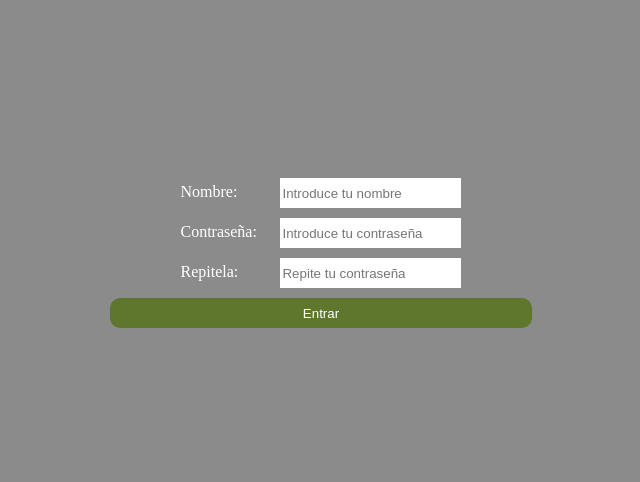
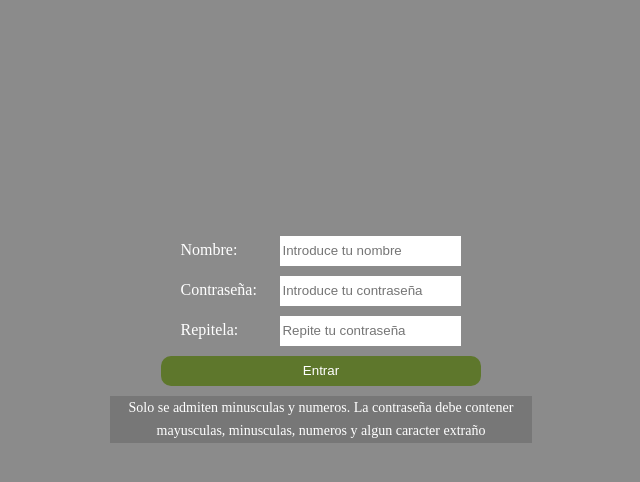
Before and after one commit to RedSalazar/DAW, a plain HTML site: page Tarea4/ejer4_validacion/index.html in a window 1280 px wide. Both pictures are taken after a click on the button "Entrar". Shown: the whole page, without its empty margins (319-959 px from the left). Drawn offline with Linux system fonts and the light colour scheme.

Commit message:
ejer4 validacion

```diff
--- a/Tarea4/ejer4_validacion/index.html
+++ b/Tarea4/ejer4_validacion/index.html
@@ -28,6 +28,10 @@
             <button class="btn" id="#btnSign"> Entrar </button>
         </div>
 
+        <div class="element">
+            <p class="answer"></p>
+        </div>
+
     </div>
 
 
--- a/Tarea4/ejer4_validacion/index.js
+++ b/Tarea4/ejer4_validacion/index.js
@@ -1,6 +1,8 @@
 /*
-Queremos realizar una aplicación web que pida al usuario un nombre y una contraseña. Pediremos ambos datos con cuadros de entrada de texto (aunque no sea el mejor método).
-Suponemos que el usuario está introduciendo esta información para darse de alta en algún servicio. La contraseña será visible ( no es ideal, lógicamente, pero estamos aún empezando a trabajar en JS) por lo que no pediremos repetirla.
+Queremos realizar una aplicación web que pida al usuario un nombre y una contraseña.
+Pediremos ambos datos con cuadros de entrada de texto (aunque no sea el mejor método).
+Suponemos que el usuario está introduciendo esta información para darse de alta en algún servicio.
+La contraseña será visible ( no es ideal, lógicamente, pero estamos aún empezando a trabajar en JS) por lo que no pediremos repetirla.
 El nombre de usuario solo puede estar formado por letras minúsculas y números, de otro modo, indicaremos el error y pediremos de nuevo el nombre.
 Lo que validaremos de la contraseña es que al menos tenga un elemento de los siguientes:
 Una letra mayúscula
@@ -8,10 +10,68 @@ Una letra minúscula
 Un número
 Un carácter que no sea ni letra ni número
 Aunque sería fácil de resolver esta práctica con expresiones regulares, lo haremos sin ellas como oportunidad para practicar con strings.
-Si la contraseña no cumple lo indicado en el punto anterior, pediremos al usuario que la indique de nuevo. Cuando lo cumpla, indicaremos con un mensaje que se ha almacenado correctamente la información
+Si la contraseña no cumple lo indicado en el punto anterior, pediremos al usuario que la indique de nuevo.
+ Cuando lo cumpla, indicaremos con un mensaje que se ha almacenado correctamente la información
 Ante cualquier cancelación en los cuadros, la aplicación termina. Lo indicaremos con un mensaje.
 */
 
-const name = document.querySelector('#name');
-const password = document.querySelector('#password');
-const passwordRepeat = document.querySelector('#password_repeat');
+const nameDOM = document.querySelector('#name');
+const passwordDOM = document.querySelector('#password');
+const passwordRepeatDOM = document.querySelector('#password_repeat');
+const button = document.querySelector('.btn');
+const answerDOM = document.querySelector('.answer');
+
+const correctName = () => {
+    const name = nameDOM.value;
+    console.log(name.charCodeAt(0));
+    let correct = true;
+    if(name.length === 0){
+        return false;
+    }
+
+    for (let i = 0; i < name.length; i++) {
+        if(!(name.charCodeAt(i) > 47 && name.charCodeAt(i) < 58 || name.charCodeAt(i) > 96 && name.charCodeAt(i) < 123)) correct = false;
+    }
+    return correct;
+}
+
+const correctPassword = () => {
+    const password = passwordDOM.value;
+    const passwordRepeat = passwordRepeatDOM.value;
+    let isUpperCase = false;
+    let isDownCase = false;
+    let isRare = false;
+    let isNumber = false;
+    let correct = false;
+
+    for (let i = 0; i < password.length; i++) {
+
+        if(password.charCodeAt(i) > 47 && password.charCodeAt(i) < 58) isNumber = true;
+
+        if(password.charCodeAt(i) > 96 && password.charCodeAt(i) < 123) isDownCase = true;
+
+        if(password.charCodeAt(i) > 64 && password.charCodeAt(i) < 91) isUpperCase = true;
+
+        if(password.charCodeAt(i) > 64 && password.charCodeAt(i) < 91 || password.charCodeAt(i) > 64 && password.charCodeAt(i) < 91) isRare = true;
+
+    }
+    if(isDownCase && isUpperCase && isRare && isNumber) correct = true;
+
+    if(password === passwordRepeat) console.log("verdad")
+
+    return correct;
+}
+
+button.addEventListener('click', () => {
+    answerDOM.innerHTML = "";
+    const isCorrectName = correctName();
+    const answerName = isCorrectName ? answerDOM.innerHTML += 'Nombre correcto.\n' : answerDOM.innerHTML += 'Solo se admiten minusculas y numeros.\n';
+
+    const isPasswordName = correctPassword();
+    const answerPassword = isPasswordName ? answerDOM.innerHTML += 'Password correcto\n' : answerDOM.innerHTML += 'La contraseña debe contener mayusculas, minusculas, numeros y algun caracter extraño\n';
+
+    nameDOM.value = "";
+    passwordDOM.value = "";
+    passwordRepeatDOM.value = "";
+
+})
--- a/Tarea4/ejer4_validacion/style.css
+++ b/Tarea4/ejer4_validacion/style.css
@@ -51,7 +51,7 @@ body{
 }
 
 .element > button{
-    width: 100%;
+    width: 32rem;
     height: 3rem;
 }
 
@@ -63,10 +63,11 @@ body{
 }
 
 .element > p {
-    background-color: white;
+    background-color: #777;
+    color: white;
     width: 100%;
     margin: 0;
     padding: 0;
     text-align: center;
-    font-size: 2rem;
+    font-size: 1.4rem;
 }
```
